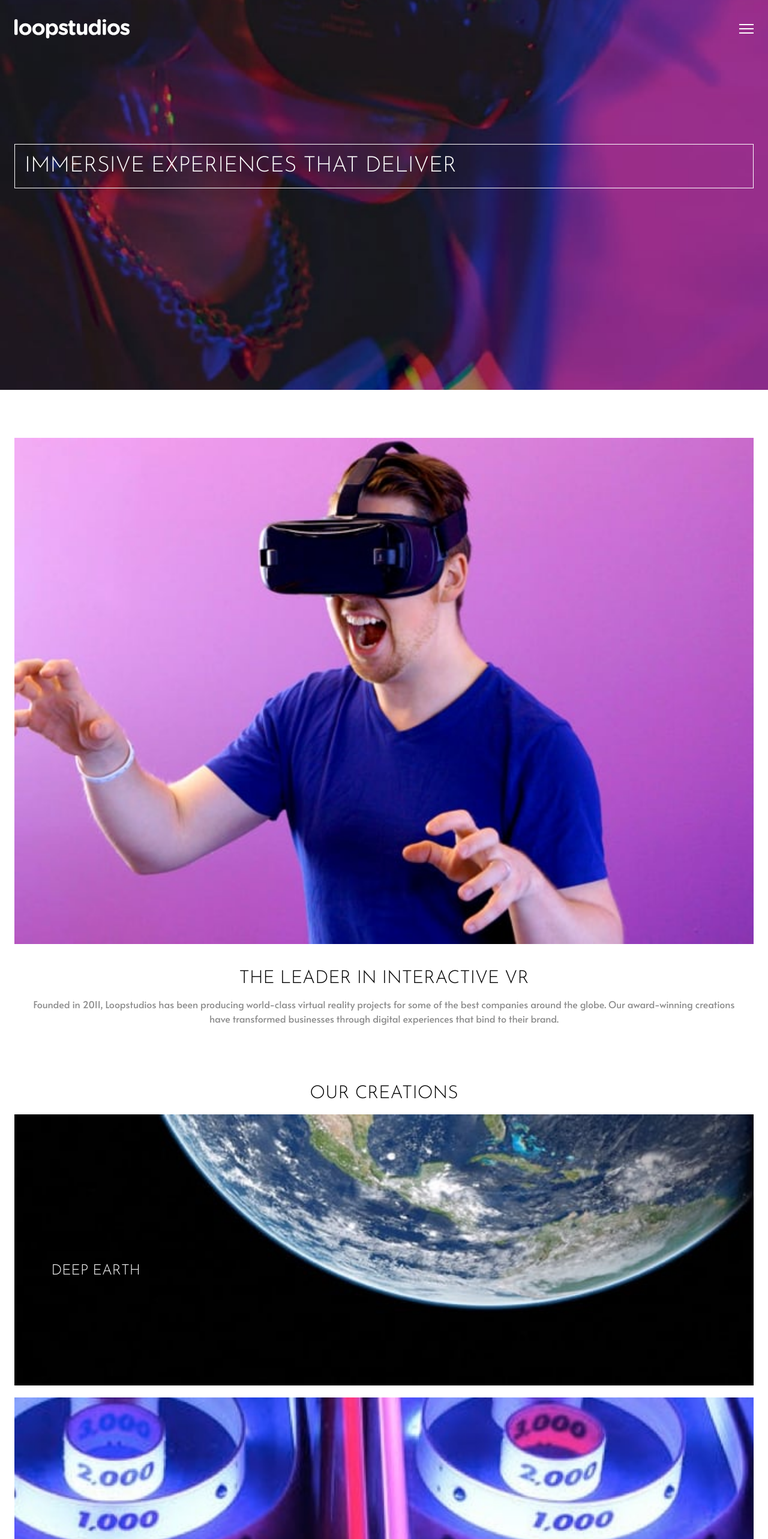
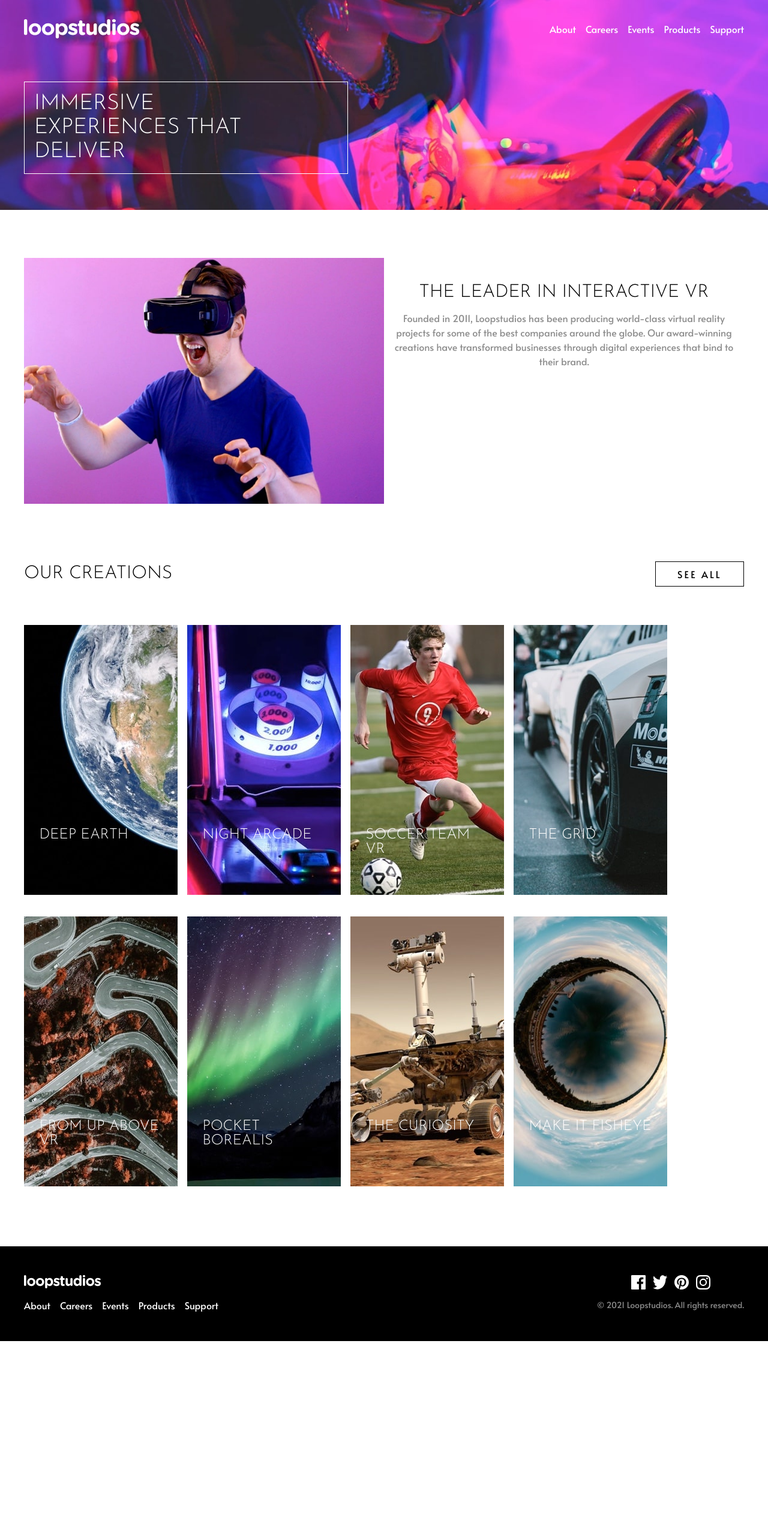
Before and after one commit to koyaboy/loopstudios-landing-page-FM, a React (Vite) app: page / in a window 1280 px wide. Shown: the top 2566 px of the page at 60% size. After the commit the page ends 2236 px from the top, so only its background shows below. Built offline with nearby package versions, Linux system fonts and the light colour scheme.

Commit message:
Tablet-Layout-Complete

```diff
--- a/src/assets/images/images.js
+++ b/src/assets/images/images.js
@@ -14,7 +14,7 @@ export { default as deepEarthDesktop } from "./desktop/image-deep-earth.jpg"
 export { default as fishEyeDesktop } from "./desktop/image-fisheye.jpg"
 export { default as fromAboveDesktop } from "./desktop/image-from-above.jpg"
 export { default as gridDesktop } from "./desktop/image-grid.jpg"
-export { default as nightArcadDesktop } from "./desktop/image-night-arcade.jpg"
+export { default as nightArcadeDesktop } from "./desktop/image-night-arcade.jpg"
 export { default as pocketBorealisDesktop } from "./desktop/image-pocket-borealis.jpg"
 export { default as soccerTeamDesktop } from "./desktop/image-soccer-team.jpg"
 
--- a/src/components/Creation.jsx
+++ b/src/components/Creation.jsx
@@ -1,10 +1,11 @@
 import React from 'react'
 
-const Creation = ({ image, title }) => {
+const Creation = ({ image, title, type }) => {
     return (
         <div className='relative mb-5 w-full bg-red'>
             <img src={image} alt={title} className='w-full' />
-            <div className='text-2xl leading-none text-white absolute top-[55%] w-[38%] left-[5%] heading'>{title}</div>
+            {type === "mobile" && <div className='text-2xl leading-none text-white absolute top-[55%] w-[38%] left-[5%] heading'>{title}</div>}
+            {type === "desktop" && <div className='text-2xl leading-none text-white absolute top-[75%] w-[80%] left-[10%] heading'>{title}</div>}
         </div>
     )
 }
--- a/src/components/Footer.jsx
+++ b/src/components/Footer.jsx
@@ -4,10 +4,11 @@ import { iconFacebook, iconTwitter, iconPinterest, iconInstagram } from "../asse
 
 const Footer = () => {
     return (
-        <div className='py-12 flex flex-col items-center bg-black gap-4 text-white font-alata'>
-            <img src={logo} alt="logo" />
+        <div className='py-12 flex flex-col items-center bg-black gap-4 text-white font-alata md:px-10 md:flex-row md:justify-between md:items-start'>
+            <div className='flex flex-col gap-4'>
+                <img src={logo} alt="logo" className='w-32' />
                 <nav className='text-center'>
-                <ul className='flex flex-col gap-4'>
+                    <ul className='flex flex-col gap-4 md:flex-row'>
                         <li><a href="#">About</a></li>
                         <li><a href="#">Careers</a></li>
                         <li><a href="#">Events</a></li>
@@ -15,7 +16,10 @@ const Footer = () => {
                         <li><a href="#">Support</a></li>
                     </ul>
                 </nav>
-            <div className='flex gap-3 mt-6'>
+            </div>
+
+            <div className='flex flex-col gap-4'>
+                <div className='flex gap-3 mt-6 justify-center md:mt-0'>
                     <img src={iconFacebook} alt="facebook-icon" />
                     <img src={iconTwitter} alt="twitter-icon" />
                     <img src={iconPinterest} alt="pinterest-icon" />
@@ -23,6 +27,7 @@ const Footer = () => {
                 </div>
                 <div className="text-dark-gray text-sm">© 2021 Loopstudios. All rights reserved.</div>
             </div>
+        </div>
     )
 }
 
--- a/src/components/Header.jsx
+++ b/src/components/Header.jsx
@@ -2,9 +2,10 @@ import React from 'react'
 import logo from "../assets/images/logo.svg"
 
 import { iconClose, iconHamburger } from '../assets/images/images'
-
+// import imageHeroMobile from "../assets/images/mobile/image-hero.jpg"
 
 const Header = ({ toggleMenu, setToggleMenu }) => {
+    const isMobile = window.innerWidth < 768;
     return (
         <>
             {toggleMenu ?
@@ -26,17 +27,32 @@ const Header = ({ toggleMenu, setToggleMenu }) => {
                     </div>
                 )
                 :
-                (
-                    <div className='header-mobile px-6 py-8'>
+                (<>
+                    <div className="bg-[url('./assets/images/mobile/image-hero.jpg')] md:bg-[url('./assets/images/desktop/image-hero.jpg')] bg-no-repeat bg-cover bg-center h-[650px] md:h-[350px] px-6 py-8 md:px-10">
                         <div className='flex justify-between items-center'>
                             <img src={logo} alt="logo" />
-                            <img src={iconHamburger} alt="icon-hamburger" onClick={() => setToggleMenu(true)} />
+                            <img
+                                src={iconHamburger}
+                                alt="icon-hamburger"
+                                onClick={() => setToggleMenu(true)}
+                                className='md:hidden'
+                            />
+                            <nav className='text-white font-josefin hidden md:block'>
+                                <ul className='flex gap-4 font-alata'>
+                                    <li><a href="#">About</a></li>
+                                    <li><a href="#">Careers</a></li>
+                                    <li><a href="#">Events</a></li>
+                                    <li><a href="#">Products</a></li>
+                                    <li><a href="#">Support</a></li>
+                                </ul>
+                            </nav>
                         </div>
 
-                        <div className='border border-white pl-4 py-4 relative top-44'>
-                            <div className='heading uppercase text-white text-4xl w-4/5'> Immersive experiences that deliver</div>
+                        <div className='border border-white pl-4 py-4 relative top-44 md:w-[45%] md:top-1/4'>
+                            <div className='heading uppercase text-white text-4xl w-4/5 '> Immersive experiences that deliver</div>
                         </div>
                     </div>
+                </>
                 )
             }
         </>
--- a/src/containers/MainContent.jsx
+++ b/src/containers/MainContent.jsx
@@ -7,12 +7,17 @@ import * as images from "../assets/images/images.js"
 const MainContent = () => {
     return (
         <>
-            <div className='px-6 py-20'>
-                <div>
+            <div className='px-6 py-20 md:px-10'>
+                <div className='md:grid md:grid-cols-2'>
                     <img
                         src={images.interactiveMobile}
                         alt="image-interactive-mobile"
-                        className='w-full'
+                        className='w-full md: hidden'
+                    />
+                    <img
+                        src={images.interactiveDesktop}
+                        alt="image-interactive-desktop"
+
                     />
                     <div className='px-4 text-center'>
                         <h2 className='heading uppercase mt-10 text-3xl'>  The leader in interactive VR</h2>
@@ -25,21 +30,31 @@ const MainContent = () => {
                 </div>
 
                 {/* OUR CREATIONS */}
-                <div className='mt-24 flex flex-col items-center'>
-                    <h2 className='heading uppercase text-3xl mb-4'>Our creations</h2>
-                    <div className='w-full'>
-                        <Creation image={images.deepEarthMobile} title="DEEP EARTH" />
-                        <Creation image={images.nightArcadeMobile} title="NIGHT ARCADE" />
-                        <Creation image={images.soccerTeamMobile} title="SOCCER TEAM VR" />
-                        <Creation image={images.gridMobile} title="THE GRID" />
-                        <Creation image={images.fromAboveMobile} title="FROM UP ABOVE VR" />
-                        <Creation image={images.pocketBorealisMobile} title="POCKET BOREALIS" />
-                        <Creation image={images.curiosityMobile} title="THE CURIOSITY" />
-                        <Creation image={images.fishEyeMobile} title="MAKE IT FISHEYE" />
+                <div className='mt-24 flex flex-col items-center md:flex-row md:flex-wrap md:justify-between md:items-center'>
+                    <h2 className='heading uppercase text-3xl mb-4 md:order-1 md:mb-0'>Our creations</h2>
+                    <div className='w-full md:hidden md:block'>
+                        <Creation image={images.deepEarthMobile} title="DEEP EARTH" type="mobile" />
+                        <Creation image={images.nightArcadeMobile} title="NIGHT ARCADE" type="mobile" />
+                        <Creation image={images.soccerTeamMobile} title="SOCCER TEAM VR" type="mobile" />
+                        <Creation image={images.gridMobile} title="THE GRID" type="mobile" />
+                        <Creation image={images.fromAboveMobile} title="FROM UP ABOVE VR" type="mobile" />
+                        <Creation image={images.pocketBorealisMobile} title="POCKET BOREALIS" type="mobile" />
+                        <Creation image={images.curiosityMobile} title="THE CURIOSITY" type="mobile" />
+                        <Creation image={images.fishEyeMobile} title="MAKE IT FISHEYE" type="mobile" />
                     </div>
-                    <button className='border border-black px-9 py-2 tracking-widest font-alata mt-4'>SEE ALL</button>
+                    <div className='hidden md:grid md:grid-cols-4 md:gap-4 md:order-3 md:mt-16 '>
+                        <Creation image={images.deepEarthDesktop} title="DEEP EARTH" type="desktop" />
+                        <Creation image={images.nightArcadeDesktop} title="NIGHT ARCADE" type="desktop" />
+                        <Creation image={images.soccerTeamDesktop} title="SOCCER TEAM VR" type="desktop" />
+                        <Creation image={images.gridDesktop} title="THE GRID" type="desktop" />
+                        <Creation image={images.fromAboveDesktop} title="FROM UP ABOVE VR" type="desktop" />
+                        <Creation image={images.pocketBorealisDesktop} title="POCKET BOREALIS" type="desktop" />
+                        <Creation image={images.curiosityDesktop} title="THE CURIOSITY" type="desktop" />
+                        <Creation image={images.fishEyeDesktop} title="MAKE IT FISHEYE" type="desktop" />
+                    </div>
+                    <button className='border border-black px-9 py-2 tracking-widest font-alata mt-4 md:order-2 md:mt-0'>SEE ALL</button>
                 </div>
-            </div>
+            </div >
         </>
     )
 }
--- a/src/index.css
+++ b/src/index.css
@@ -20,3 +20,11 @@
   background-repeat: no-repeat;
   height: 650px;
 }
+
+.header-desktop {
+  background: url("./assets/images/desktop/image-hero.jpg");
+  background-position: center;
+  background-size: cover;
+  background-repeat: no-repeat;
+  height: 650px;
+}
```
Lines whose indentation alone changed are shown as unchanged.
